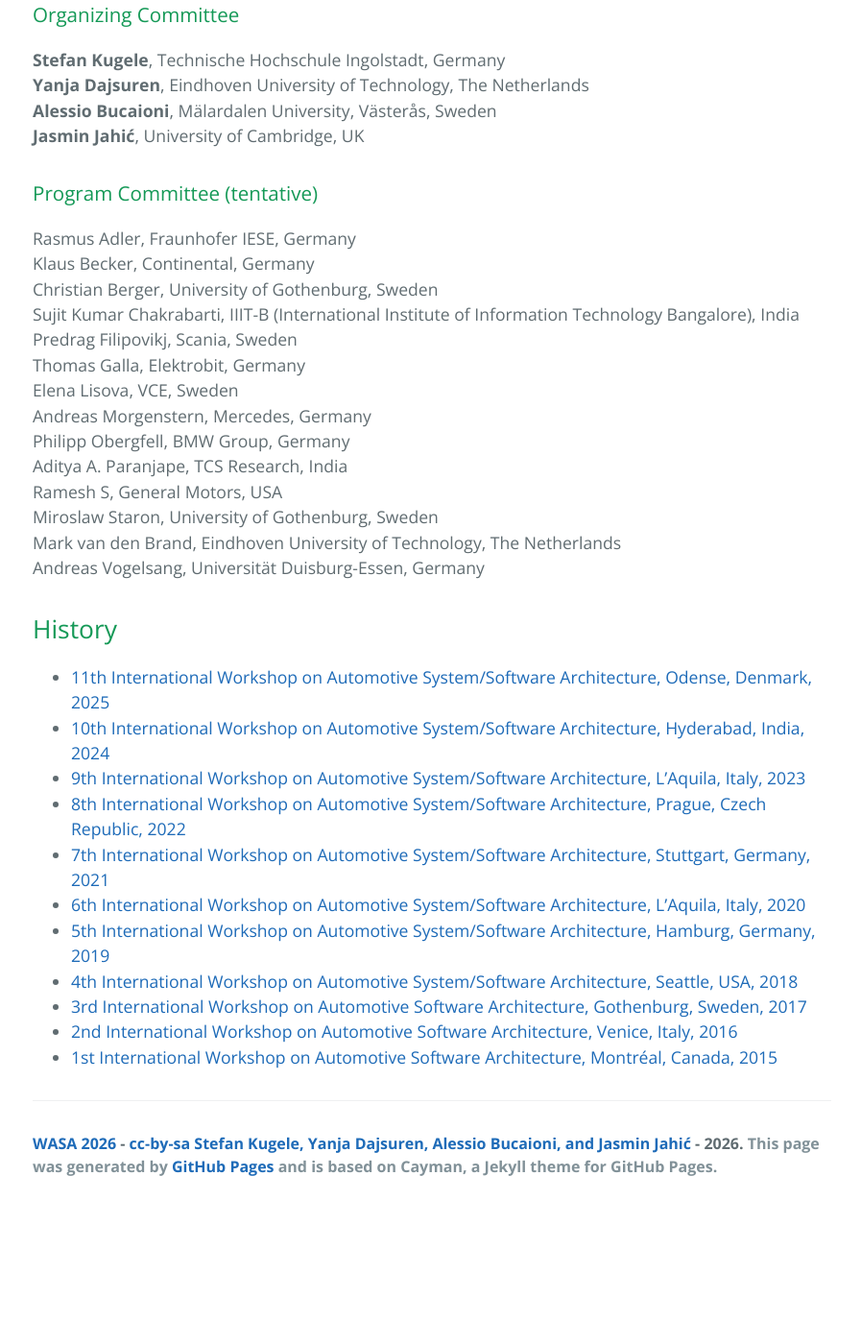
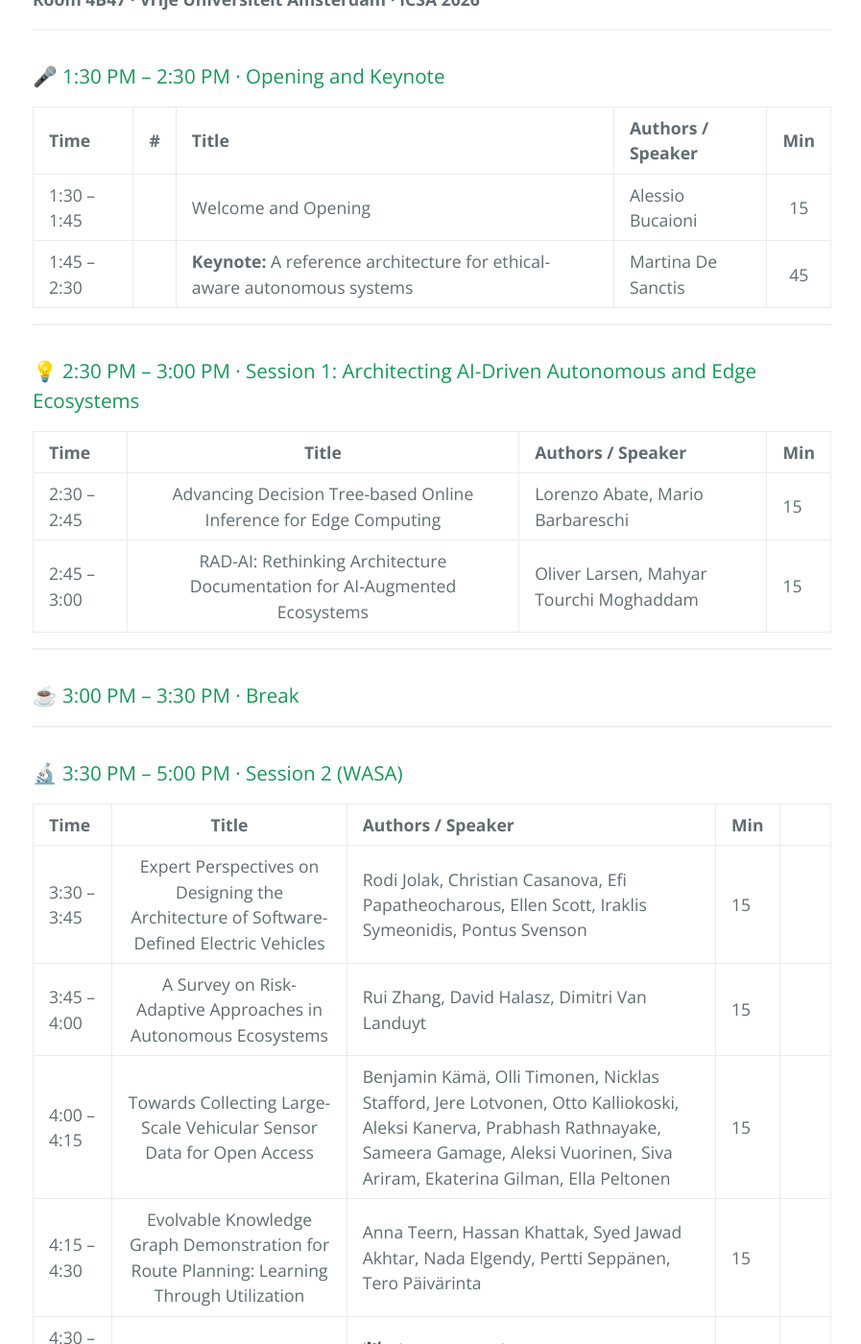
Before and after one commit to WASA-Workshop/2026, a Jekyll site: the page built from index.md, in a window 1280 px wide and 1400 px high, scrolled down 2615 px. Shown: the whole window at 96% size, without its empty margins (190-1087 px from the left). Built offline with Jekyll 4.4.1, drawn with Linux system fonts in a browser that asks for light colours; our own code applies the rules of GitHub Pages for plain Markdown files; before the commit the page ends 3874 px from its top, so only the background shows below that; some of the changed text lies outside the part shown.

Commit message:
Update index.md

```diff
--- a/index.md
+++ b/index.md
@@ -48,10 +48,48 @@ Papers need to be submitted electronically via [EasyChair](https://easychair.org
 **Paper submission**: Friday, 20 February, 2026 (extended) ~~Friday, 13 February, 2026~~\
 **Paper notification**: Friday, 13 March, 2026\
 **Camera-ready workshop papers due**: Friday, 27 March, 2026\
-**Workshop dates**: June 22 or 23, 2026
+**Workshop dates**: June 23, 2026
+
+This year, the WASA workshop will be jointly oprganised together with the [ANGE workshop](https://icsaworkshop.github.io/ange-2026/).
 
 ## Program
-TBA
+## 📅 Tuesday, June 23 — WASA / ANGE
+
+**Room 4B47 · Vrije Universiteit Amsterdam · ICSA 2026**
+
+---
+
+### 🎤 1:30 PM – 2:30 PM · Opening and Keynote
+
+| Time | # | Title | Authors / Speaker | Min |
+|:-----|:---:|:------|:------------------|:---:|
+| 1:30 – 1:45 | | Welcome and Opening | Alessio Bucaioni | 15 |
+| 1:45 – 2:30 | | **Keynote:** A reference architecture for ethical-aware autonomous systems | Martina De Sanctis | 45 |
+
+---
+
+### 💡 2:30 PM – 3:00 PM · Session 1: Architecting AI-Driven Autonomous and Edge Ecosystems
+
+| Time | Title | Authors / Speaker | Min |
+|:-----|:---:|:------|:------------------|:---:|
+| 2:30 – 2:45 | Advancing Decision Tree-based Online Inference for Edge Computing | Lorenzo Abate, Mario Barbareschi | 15 |
+| 2:45 – 3:00 | RAD-AI: Rethinking Architecture Documentation for AI-Augmented Ecosystems | Oliver Larsen, Mahyar Tourchi Moghaddam | 15 |
+
+---
+
+### ☕ 3:00 PM – 3:30 PM · Break
+
+---
+
+### 🔬 3:30 PM – 5:00 PM · Session 2 (WASA)
+
+| Time | Title | Authors / Speaker | Min |
+|:-----|:---:|:------|:------------------|:---:|
+| 3:30 – 3:45 | Expert Perspectives on Designing the Architecture of Software-Defined Electric Vehicles | Rodi Jolak, Christian Casanova, Efi Papatheocharous, Ellen Scott, Iraklis Symeonidis, Pontus Svenson | 15 |
+| 3:45 – 4:00 | A Survey on Risk-Adaptive Approaches in Autonomous Ecosystems | Rui Zhang, David Halasz, Dimitri Van Landuyt | 15 |
+| 4:00 – 4:15 | Towards Collecting Large-Scale Vehicular Sensor Data for Open Access | Benjamin Kämä, Olli Timonen, Nicklas Stafford, Jere Lotvonen, Otto Kalliokoski, Aleksi Kanerva, Prabhash Rathnayake, Sameera Gamage, Aleksi Vuorinen, Siva Ariram, Ekaterina Gilman, Ella Peltonen | 15 |
+| 4:15 – 4:30 | Evolvable Knowledge Graph Demonstration for Route Planning: Learning Through Utilization | Anna Teern, Hassan Khattak, Syed Jawad Akhtar, Nada Elgendy, Pertti Seppänen, Tero Päivärinta | 15 |
+| 4:30 – 4:40 | | 🏁 Closing Remarks | TBD | 10 |
 
 ## Committees
 
```
